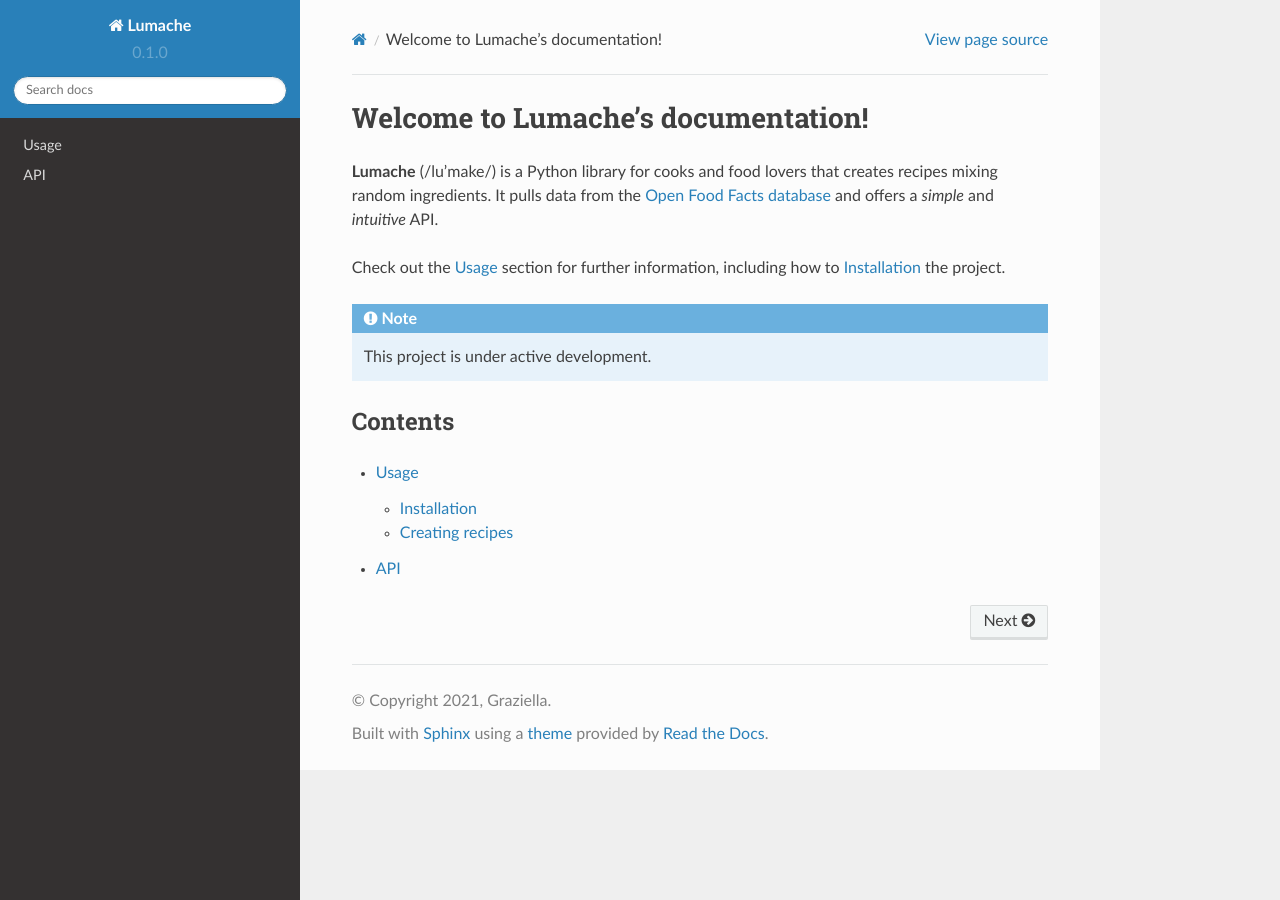
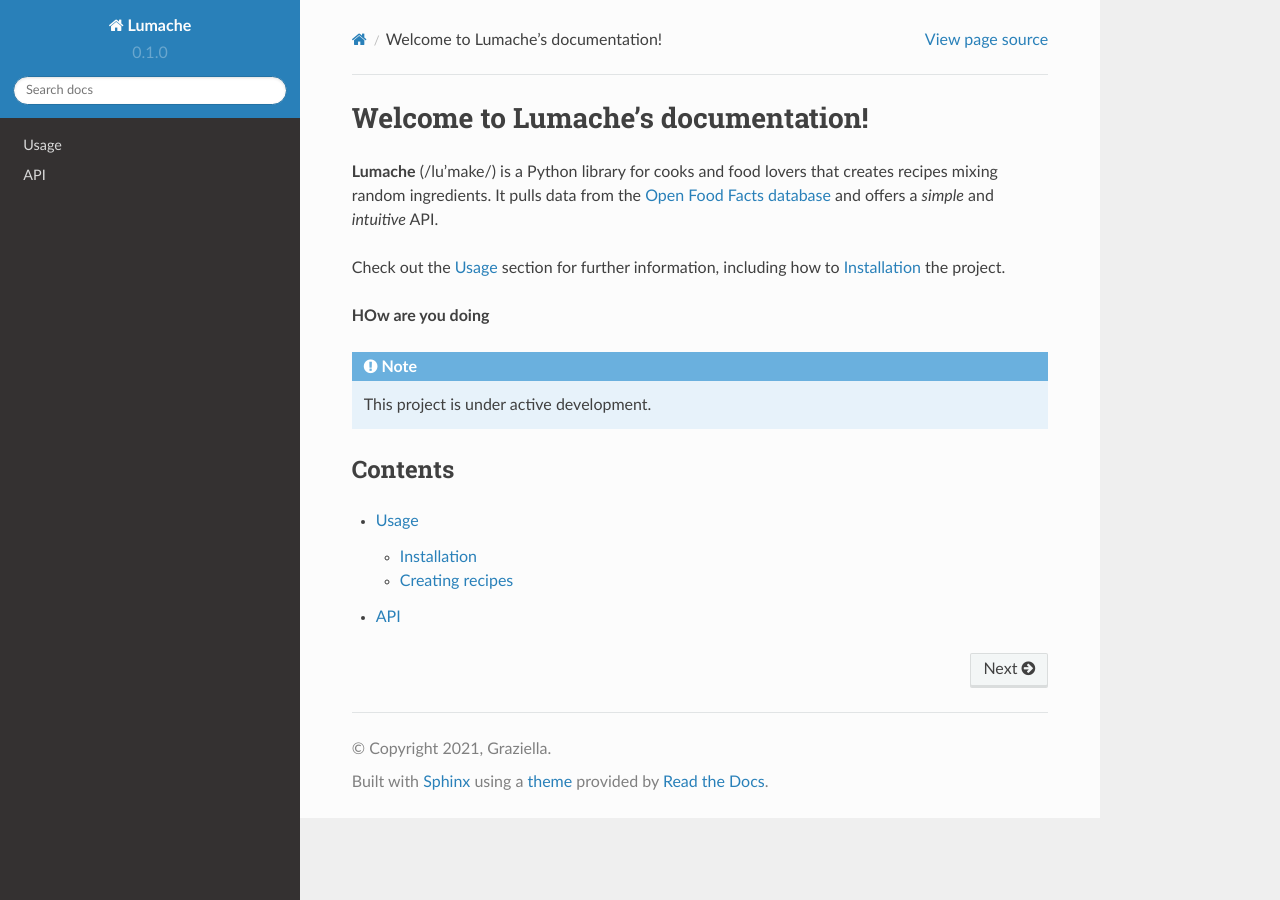
Before and after one commit to Eudorajab1/websaw-userguide, a Sphinx documentation site: the page built from docs/source/index.rst, in a window 1280 px wide. Built offline with Sphinx 7.4.7 and the Read the Docs theme 2.0.0, drawn with Linux system fonts in a browser that asks for light colours.

Commit message:
Update index.rst

```diff
--- a/docs/source/index.rst
+++ b/docs/source/index.rst
@@ -8,6 +8,8 @@
 
 Check out the :doc:`usage` section for further information, including
 how to :ref:`installation` the project.
+
+**HOw are you doing**
 
 .. note::
 
```
